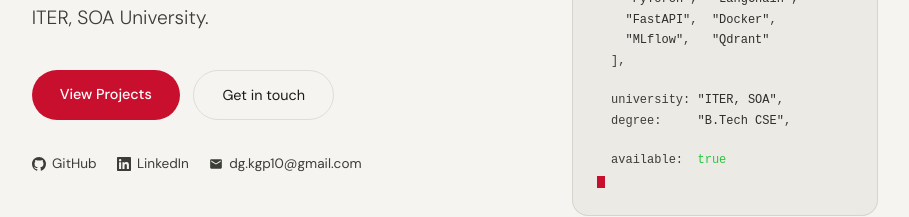
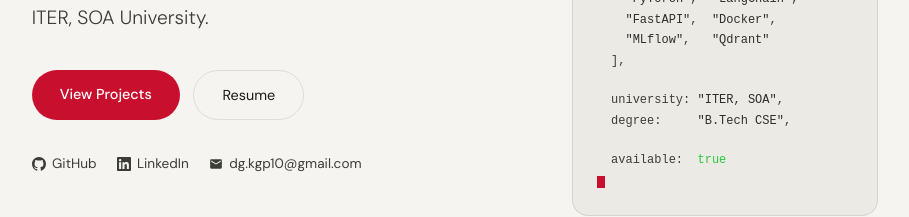
Before and after one commit to Gourav-Desetty/portfolio, a Next.js app: page / in a window 1280 px wide. Shown: the part 397-614 px from the top of the page, without its empty margins (185-1094 px from the left). Built offline with nearby package versions, Linux system fonts and the light colour scheme; no server answers.

Commit message:
feat: implement dynamic sanity integration with type safety and theme script fix

```diff
--- a/components/Hero.tsx
+++ b/components/Hero.tsx
@@ -88,7 +88,9 @@ function CodeBlock() {
 }
 
 interface HeroProps {
-  data: Pick<SiteData, 'name' | 'tagline' | 'eyebrow' | 'email' | 'github' | 'linkedin' | 'photo'>
+  data: SiteData & {
+    resumeUrl?: string; // Still keep this here since we added it to the query manually
+  }
 }
 
 export default function Hero({ data }: HeroProps) {
@@ -120,7 +122,14 @@ export default function Hero({ data }: HeroProps) {
             <p className="hero-tagline hero-anim">{data.tagline}</p>
             <div className="hero-actions hero-anim">
               <a href="#projects" className="btn-primary">View Projects</a>
-              <a href="#contact" className="btn-ghost">Get in touch</a>
+              <a
+                href={data.resumeUrl ?? "/resume.pdf"}
+                target="_blank"
+                rel="noopener noreferrer"
+                className="btn-ghost"
+              >
+                Resume
+              </a>
             </div>
             <div className="hero-links hero-anim">
               {data.github && (
--- a/components/Projects.tsx
+++ b/components/Projects.tsx
@@ -30,7 +30,7 @@ export default function Projects({ data }: ProjectsProps) {
               </div>
               <div className="project-footer">
                 <div className="project-tags">
-                  {project.tags.map((tag, j) => (
+                  {project.tags?.map((tag, j) => (
                     <span key={j} className="tag">{tag}</span>
                   ))}
                 </div>
--- a/lib/fallbackData.ts
+++ b/lib/fallbackData.ts
@@ -54,7 +54,7 @@ export const fallbackData: SiteData = {
         'Qdrant vector DB for embedding storage',
       ],
       tags: ['Evidently AI', 'Prometheus', 'Grafana'],
-      githubUrl: 'https://github.com/Gourav-Desetty/Model-Drift',
+      githubUrl: 'Grafana',
     },
     {
       number: '03',
--- a/lib/queries.ts
+++ b/lib/queries.ts
@@ -5,6 +5,7 @@ export async function getSiteData() {
     name, tagline, eyebrow, email, github, linkedin, twitter, leetcode,
     aboutHeading, aboutBio, aboutQuote,
     "photo": photo.asset->url,
+    "resumeUrl": resume.asset->url,
     traits[]{ icon, title, description },
     skills[]{ category, tags },
     projects[]{ number, title, description, highlights, tags, githubUrl },
--- a/sanity/config.ts
+++ b/sanity/config.ts
@@ -10,6 +10,7 @@ export default defineConfig({
   // Use the env variable, but fallback to your ID if it's missing
   projectId: process.env.NEXT_PUBLIC_SANITY_PROJECT_ID || '6gvgvzhw',
   dataset: process.env.NEXT_PUBLIC_SANITY_DATASET || 'production',
+  apiVersion: process.env.NEXT_PUBLIC_SANITY_API_VERSION || '2024-01-01',
 
   basePath: '/portfolio/studio',
   plugins: [structureTool(), visionTool()],
--- a/sanity/schemas/siteData.ts
+++ b/sanity/schemas/siteData.ts
@@ -65,5 +65,20 @@ export const siteData = defineType({
     }),
     defineField({ name: 'contactHeading', title: 'Contact Heading', type: 'string' }),
     defineField({ name: 'contactSub', title: 'Contact Subtitle', type: 'string' }),
+    defineField({
+      name: 'resume',
+      title: 'Resume PDF',
+      type: 'file',
+      options: {
+        accept: '.pdf'
+      },
+      fields: [
+        {
+          name: 'description',
+          type: 'string',
+          title: 'Description',
+        }
+      ]
+    }),
   ],
 })
```
Also changed, not shown: 1 other file (tests, documents, lock files or other folders).
